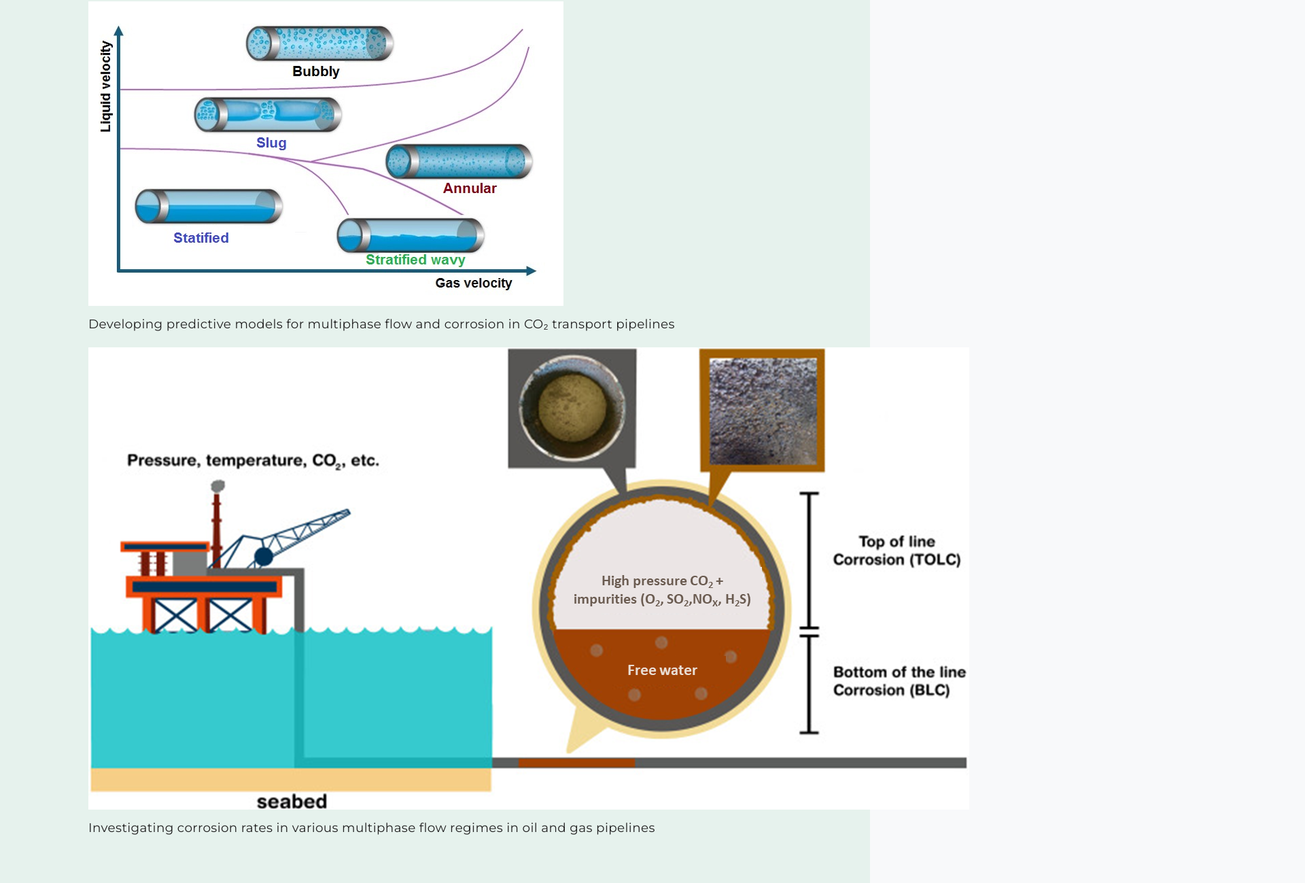
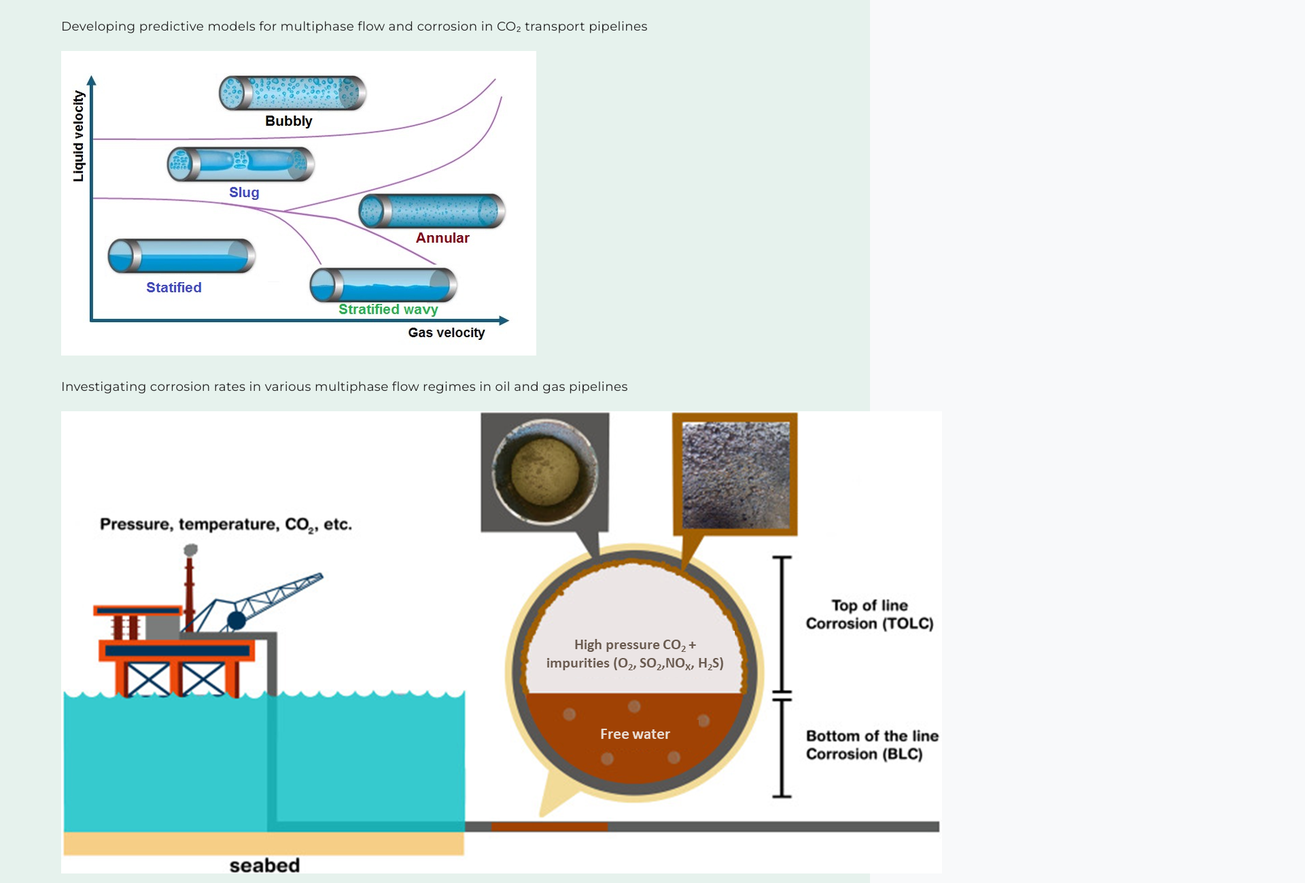
Before and after one commit to madhumajji/madhumajjiwebpage, a plain HTML site: page research.html in a window 1280 px wide. Shown: the part 1196-2495 px from the top of the page at 68% size, 1920 px wide, since content can reach past the window. Drawn offline with Linux system fonts and the light colour scheme.

Commit message:
Update research.html

```diff
--- a/research.html
+++ b/research.html
@@ -29,18 +29,18 @@
             <div class="container">
                 <h2>Research</h2>
                 <div class="research-list">
-                    <figure class="research-item">
+                    <div class="research-item">
+                        <p>Establishing design rules for electrochemical reactors with slurry electrodes</p>
                         <img src="images/Echemreactor.png" alt="Electrochemical Reactor" class="research-img">
-                        <figcaption>Establishing design rules for electrochemical reactors with slurry electrodes</figcaption>
-                    </figure>
-                    <figure class="research-item">
+                    </div>
+                    <div class="research-item">
+                        <p>Developing predictive models for multiphase flow and corrosion in CO₂ transport pipelines</p>
                         <img src="images/MultiphaseFlow.jpg" alt="Multiphase Flow" class="research-img">
-                        <figcaption>Developing predictive models for multiphase flow and corrosion in CO₂ transport pipelines</figcaption>
-                    </figure>
-                    <figure class="research-item">
+                    </div>
+                    <div class="research-item">
+                        <p>Investigating corrosion rates in various multiphase flow regimes in oil and gas pipelines</p>
                         <img src="images/CO2Transport.png" alt="CO₂ Transport" class="research-img">
-                        <figcaption>Investigating corrosion rates in various multiphase flow regimes in oil and gas pipelines</figcaption>
-                    </figure>
+                    </div>
                 </div>
             </div>
         </section>
```
